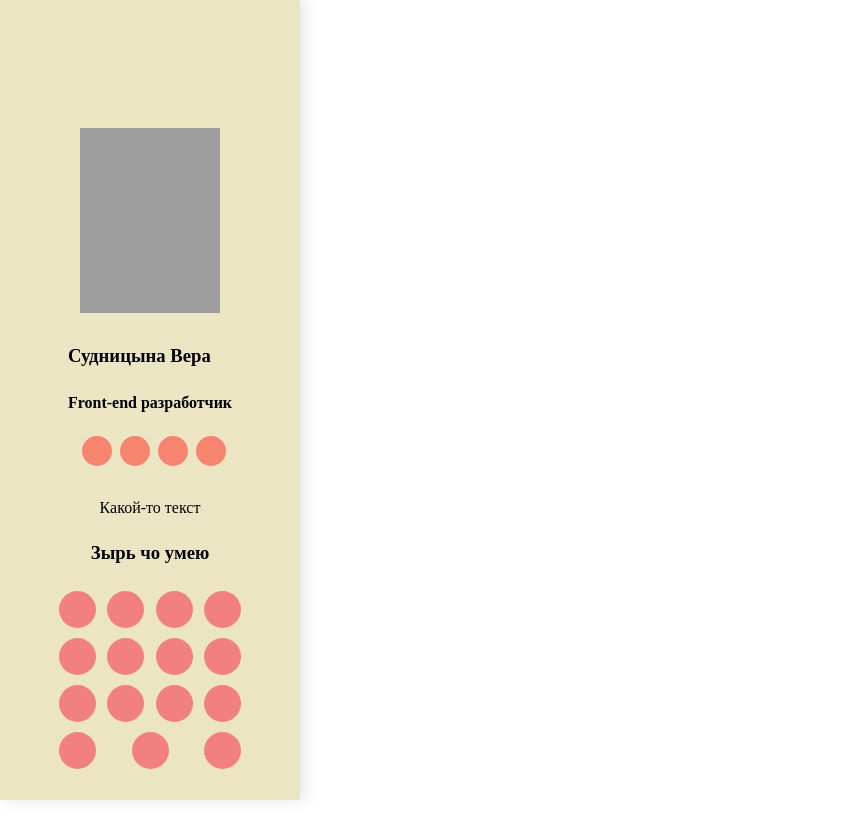
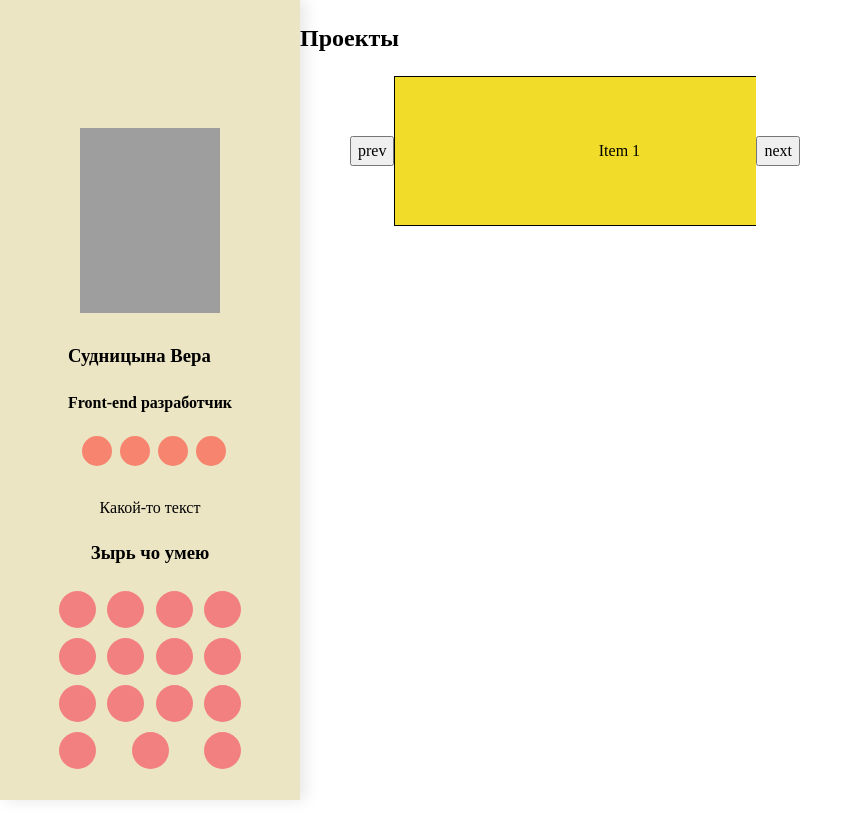
Before and after one commit to Fida-VS/portfolio, a React (Create React App) app: page / in a window 1280 px wide. Shown: the whole page, without its empty margins (0-863 px from the left). Built offline with nearby package versions, Linux system fonts and the light colour scheme; grey boxes are pictures that could not be loaded.

Commit message:
add slider component

```diff
--- a/src/components/content/content.js
+++ b/src/components/content/content.js
@@ -1,9 +1,19 @@
+import { Slider } from '../slider/slider';
 import styles from './content.module.css';
 
 export const Content = () => {
 
 
     return(
-        <div className={styles.content}>content</div>
+        <div className={styles.content}>
+            <h2>Проекты</h2>
+            <div className={styles.projects}>
+            <Slider>
+                <div className={styles.item}>Item 1</div>
+                <div className={styles.item}>Item 2</div>
+                <div className={styles.item}>Item 3</div>
+            </Slider>
+            </div>
+        </div>
     );
 }
--- a/src/components/content/content.module.css
+++ b/src/components/content/content.module.css
@@ -0,0 +1,17 @@
+.content {
+    margin-left: 300px;
+}
+
+.projects {
+    display: flex;
+    flex-wrap: wrap;
+    margin-left: 50px;
+}
+
+.item {
+display: flex;
+align-items: center;
+justify-content: center;
+background-color: #f0dc29;
+border: 1px solid black;
+}
--- /dev/null
+++ b/src/components/slider/slider.js
@@ -0,0 +1,58 @@
+import { useEffect, useState, Children, cloneElement } from 'react';
+import styles from './slider.module.css';
+
+const PAGE_WIDTH = 450;
+
+export const Slider = ({children}) => {
+
+    const [pages, setPages] = useState([]);
+    const [offset, setOffset] = useState(0);
+
+    const handleArrowLeftClick = () => {
+        setOffset(currentOffset => {
+            const newOffset = currentOffset + PAGE_WIDTH;
+
+            return Math.min(newOffset, 0);
+        });
+    };
+
+    const handleArrowRightClick = () => {
+       setOffset((currentOffset) => {
+        const newOffset = currentOffset - PAGE_WIDTH;
+
+        const maxOffset = -(PAGE_WIDTH * (pages.length - 1));
+
+        return Math.max(newOffset, maxOffset);
+       })
+    };
+
+    useEffect(() => {
+        setPages(
+
+            Children.map(children, child => {
+                return cloneElement(child, {
+                    style: {
+                        height: '100%',
+                        maxWidth: `${PAGE_WIDTH}px`,
+                        minWidth: `${PAGE_WIDTH}px`
+                    }
+                })
+            })
+
+        );
+    }, [children])
+
+    return(
+        <div className={styles.slider}>
+            <button className={styles.arrow} onClick={handleArrowLeftClick}>prev</button>
+            <div className={styles.window}>
+                <div className={styles.allPagesContainer}
+                style={{
+                    transform: `translateX(${offset}px)`
+                }}
+                >{pages}</div>
+            </div>
+            <button className={styles.arrow} onClick={handleArrowRightClick}>next</button>
+        </div>
+    );
+}
--- /dev/null
+++ b/src/components/slider/slider.module.css
@@ -0,0 +1,25 @@
+.slider {
+    height: 150px;
+    width: 450px;
+    display: flex;
+    align-items: center;
+}
+
+.window {
+    height: 100%;
+    width: 100%;
+    overflow: hidden;
+}
+
+.allPagesContainer {
+    height: 100%;
+    display: flex;
+    transition: translate;
+    transition-property: transform;
+    transition-duration: 300ms;
+    transition-timing-function: ease-in-out;
+}
+
+.arrow {
+    cursor: pointer;
+}
--- a/src/pages/main/main.js
+++ b/src/pages/main/main.js
@@ -8,8 +8,8 @@ export const Main = () => {
 
     return (
         <div className={styles.main}>
-            <Sidebar/>
-            <Content/>
+            <Sidebar />
+            <Content />
         </div>
     );
 }
```
